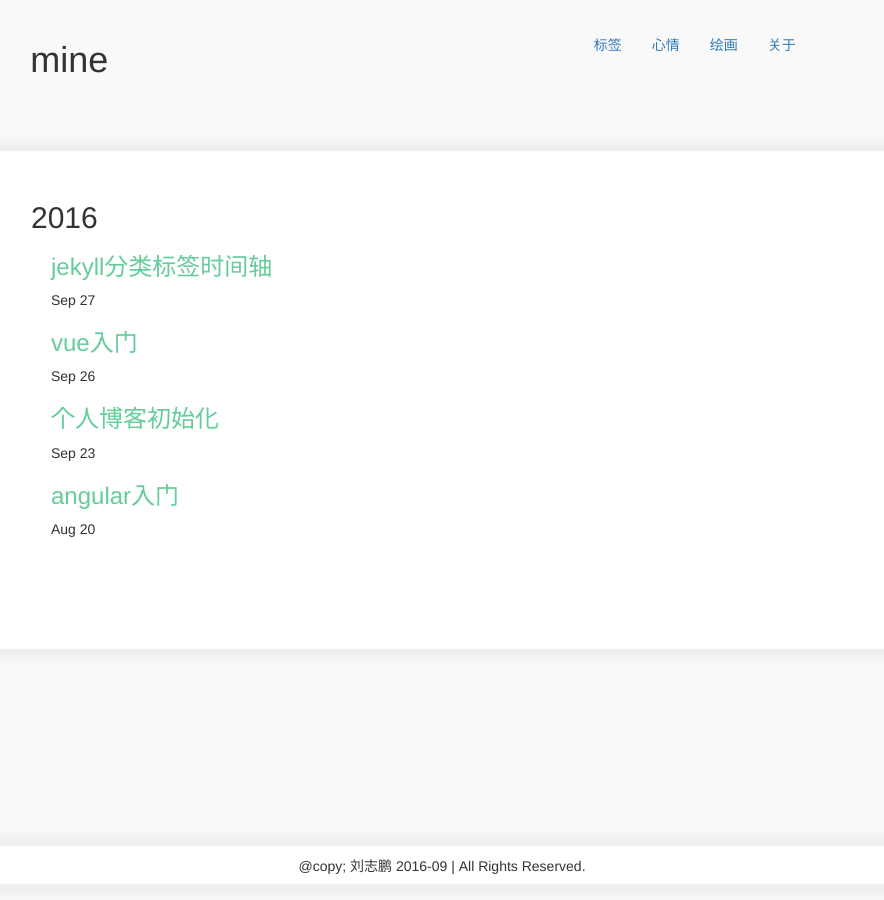
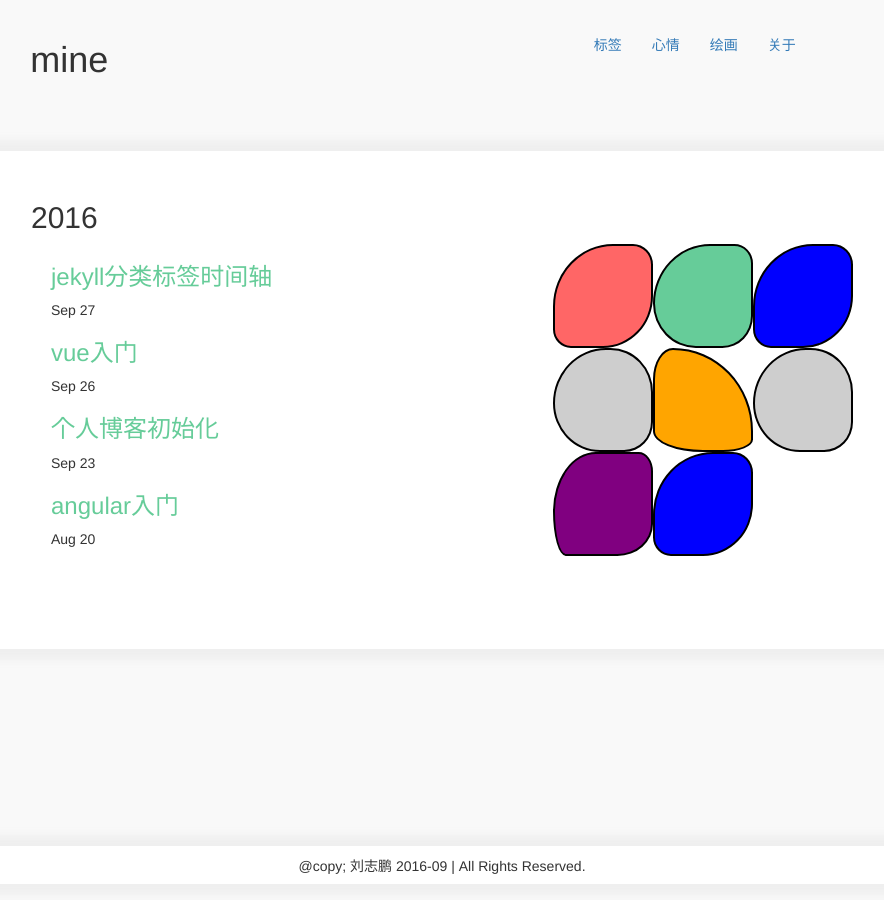
Before and after one commit to heuuLZP/me, a Jekyll site: the page built from index.html, in a window 1280 px wide. Shown: the whole page, without its empty margins (198-1082 px from the left). Built offline with Jekyll 4.4.1, drawn with Linux system fonts in a browser that asks for light colours.

Commit message:
## 首页增加动画样式

```diff
--- a/_layouts/default.html
+++ b/_layouts/default.html
@@ -34,7 +34,6 @@
                     <li><a href="#">关于</a></li>
                   </ul>
                 </div>
-
               </div>
             </div>
           </div>
--- a/index.html
+++ b/index.html
@@ -11,12 +11,78 @@
 </ul>-->
 <style>
   dl{
+    float: left;
+    display:inline-block;
     padding-left: 20px;
   }
   dl dd a{
     display: inline;
     color:#66cc99;
   }
+  .colors{
+    display: inline-block;
+    float: right;
+    width: 300px;
+  }
+  @media screen and (max-width: 960px){
+    .colors{
+      display: none;
+    }
+  }
+  .colors ul {
+    list-style: none;
+    margin: 0;
+    padding: 0;
+    display: block;
+    font-size: 0;
+  }
+  .colors ul li{
+    display: inline-block;
+    width: 100px;
+    padding-bottom: 100px;
+    border: 2px solid black;
+    background-color: #cecece;
+    box-sizing: border-box;
+    border-radius: 70% 56% 38% 62%;
+    -webkit-transition: .3s;
+    transition: .3s;
+  }
+  .colors ul li:nth-child(2n+1) {
+  background-color: #ff6666;
+  border-radius: 60% 20% 50% 18%;
+}
+.colors ul li:nth-child(3n+2) {
+  background-color: #66cc99;
+  border-radius: 80% 26% 43% 60%;
+}
+.colors ul li:nth-child(5n+3) {
+  background-color: blue;
+  border-radius: 60% 20% 50% 18%;
+}
+.colors  ul li:nth-child(7n+5) {
+  background-color: orange;
+  border-radius: 20% 80% 30% 50% / 30% 80% 12% 20%;
+}
+.colors ul li:nth-child(11n+7) {
+  background-color: purple;
+  border-radius: 60% 20% 50% 18% / 80% 26% 43% 60%;
+}
+.colors ul li:nth-child(13n+11) {
+  background-color: skyblue;
+  border-radius: 30% 80% 12% 20% / 60% 20% 50% 18%;
+}
+.colors  ul li:nth-child(17n+13) {
+  background-color: pink;
+  border-radius: 60% 20% 50% 18% / 20% 80% 30% 50%;
+}
+.colors  ul li:nth-child(19n+17) {
+  background-color: red;
+  border-radius: 80% 26% 43% 60% / 60% 20% 50% 18%;
+}
+.colors  ul li:hover {
+  border-radius: 50%;
+}
+
 </style>
 <!-文章分类-->
 {% for tag in site.tags %}
@@ -46,11 +112,19 @@
       </dd>
     {% endfor %}
   </dl>
+  <div class="colors">
+    <ul>
+      {% for post in tag.last %}
+        <li></li>
+        <li></li>
+      {% endfor %}
+    </ul>
+  </div>
 {% endfor %}
 <!--
 @Author: callback
 @Date:   2016-09-23T16:10:16+08:00
 @Email:  heuuLZP@gmail.com
 @Last modified by:   callback
-@Last modified time: 2016-10-13T11:57:03+08:00
+@Last modified time: 2016-10-13T16:16:46+08:00
 -->
```
Also changed, not shown: other parts of _layouts/default.html (+1 -1 lines).
